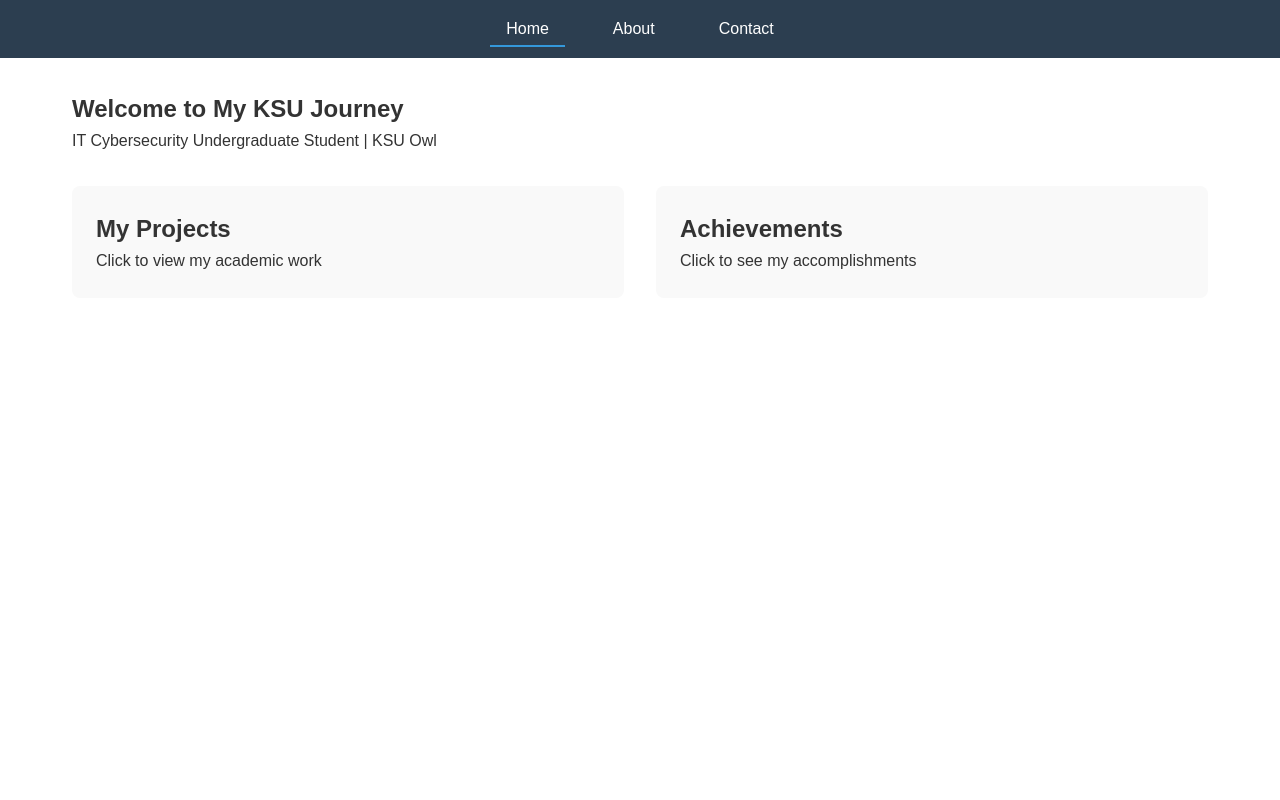
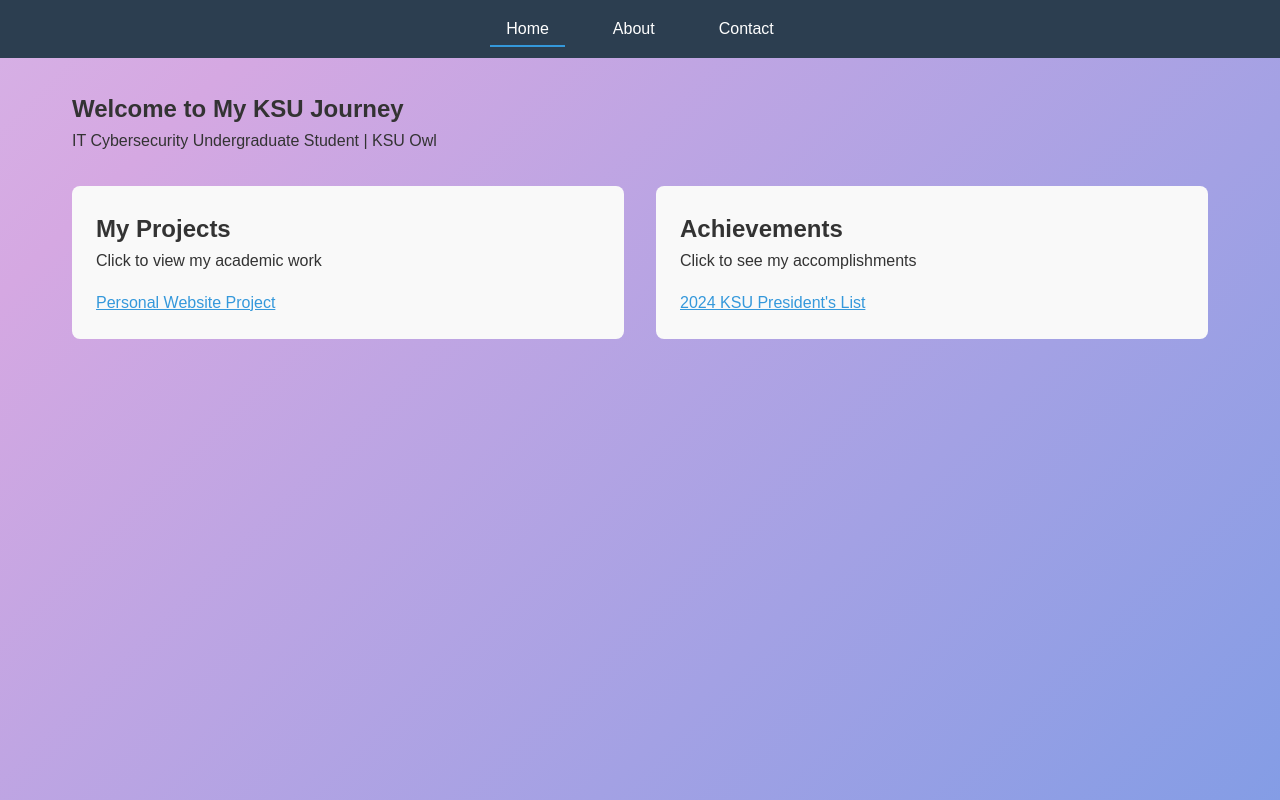
Before and after one commit to MeghansWu/Meilun-WebProject, a website: page index.html in a window 1280 px wide. Drawn offline with Linux system fonts and the light colour scheme.

Commit message:
Modified appearance features and motions

```diff
--- a/index.html
+++ b/index.html
@@ -1,5 +1,5 @@
 <!DOCTYPE html>
-<!-- home.html -->
+<!-- index.html -->
 <html lang="en">
 <head>
     <meta charset="UTF-8">
@@ -22,20 +22,27 @@
     <!-- Main Content Container -->
     <main class="container">
         <!-- Hero Section -->
-        <section class="hero">
+        <section class="hero fade-in">
             <h1>Welcome to My KSU Journey</h1>
             <p>IT Cybersecurity Undergraduate Student | KSU Owl</p>
         </section>
 
         <!-- Interactive Content Section -->
         <section class="content-grid">
-            <div class="card" onclick="toggleCard(this)">
+            <div class="card fade-in" onclick="toggleCard(this)">
                 <h2>My Projects</h2>
                 <p>Click to view my academic work</p>
+                <a href="https://meghanswu.github.io/Meilun-WebProject/" target="_blank" style="display:inline-block; margin-top:1rem; color:#3498db; text-decoration:underline;">
+                    Personal Website Project
+                </a>
             </div>
-            <div class="card" onclick="toggleCard(this)">
+
+            <div class="card fade-in" onclick="toggleCard(this)">
                 <h2>Achievements</h2>
                 <p>Click to see my accomplishments</p>
+                <a href="https://kennesaw.meritpages.com/stories/Meilun-Wu-named-to-Kennesaw-State-s-Fall-2024-President-s-List/155081281" target="_blank" style="display:inline-block; margin-top:1rem; color:#3498db; text-decoration:underline;">
+                    2024 KSU President's List
+                </a>
             </div>
         </section>
     </main>
--- a/styles.css
+++ b/styles.css
@@ -11,6 +11,41 @@
     line-height: 1.6;
     color: #333;
 }
+
+body {
+    font-family: 'Arial', sans-serif;
+    line-height: 1.6;
+    color: #333;
+    background: linear-gradient(-45deg, #719ae6, #d5a8e2, #e0eafc, #735fa0);
+    background-size: 400% 400%;
+    animation: gradientBG 15s ease infinite;
+}
+
+@keyframes gradientBG {
+    0% {
+        background-position: 0% 50%;
+    }
+    50% {
+        background-position: 100% 50%;
+    }
+    100% {
+        background-position: 0% 50%;
+    }
+}
+
+.fade-in {
+    opacity: 0;
+    transform: translateY(20px);
+    animation: fadeInUp 1s ease forwards;
+}
+
+@keyframes fadeInUp {
+    to {
+        opacity: 1;
+        transform: translateY(0);
+    }
+}
+
 
 /* Navigation Styles */
 .main-nav {
```
